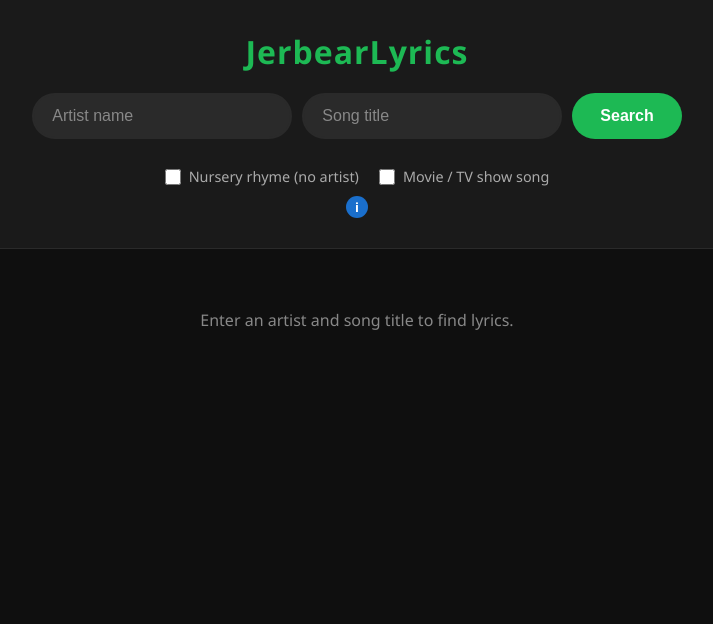
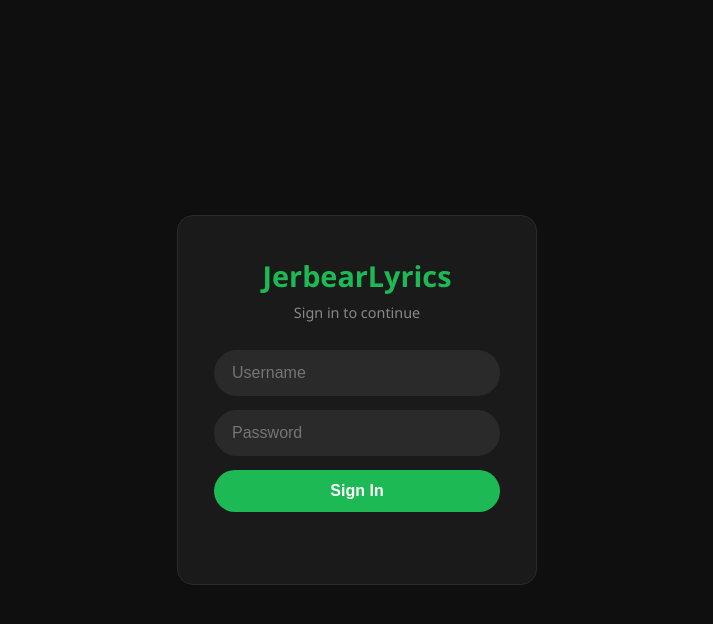
Before and after one commit to jeremythcheung/JerBearLyrics-Jeremy, a plain HTML site: page index.html in a window 1280 px wide. Shown: the whole page, without its empty margins (283-996 px from the left). Drawn offline with Linux system fonts and the light colour scheme.

Commit message:
Add login page

```diff
--- a/index.html
+++ b/index.html
@@ -235,9 +235,96 @@
             border: 6px solid transparent;
             border-top-color: #3a3a5a;
         }
+        #login-overlay {
+            position: fixed;
+            inset: 0;
+            background: #0f0f0f;
+            display: flex;
+            align-items: center;
+            justify-content: center;
+            z-index: 9999;
+        }
+
+        #login-box {
+            background: #1a1a1a;
+            border: 1px solid #2a2a2a;
+            border-radius: 16px;
+            padding: 40px 36px;
+            width: 100%;
+            max-width: 360px;
+            text-align: center;
+        }
+
+        #login-box h2 {
+            color: #1db954;
+            font-size: 1.8rem;
+            margin-bottom: 8px;
+        }
+
+        #login-box p {
+            color: #888;
+            font-size: 0.9rem;
+            margin-bottom: 28px;
+        }
+
+        #login-box input {
+            width: 100%;
+            padding: 12px 16px;
+            margin-bottom: 14px;
+            background: #2a2a2a;
+            border: 2px solid #2a2a2a;
+            border-radius: 30px;
+            color: #f0f0f0;
+            font-size: 1rem;
+            outline: none;
+            transition: border 0.2s;
+        }
+
+        #login-box input:focus {
+            border-color: #1db954;
+        }
+
+        #login-box button {
+            width: 100%;
+            padding: 12px;
+            background: #1db954;
+            color: #fff;
+            border: none;
+            border-radius: 30px;
+            font-size: 1rem;
+            font-weight: 600;
+            cursor: pointer;
+            transition: background 0.2s;
+        }
+
+        #login-box button:hover {
+            background: #17a348;
+        }
+
+        #login-error {
+            color: #ff6b6b;
+            font-size: 0.88rem;
+            margin-top: 12px;
+            min-height: 20px;
+        }
+
+        #main-content { display: none; }
     </style>
 </head>
 <body>
+
+    <div id="login-overlay">
+        <div id="login-box">
+            <h2>JerbearLyrics</h2>
+            <p>Sign in to continue</p>
+            <input type="text" id="login-username" placeholder="Username" autocomplete="username" />
+            <input type="password" id="login-password" placeholder="Password" autocomplete="current-password" />
+            <button onclick="doLogin()">Sign In</button>
+            <div id="login-error"></div>
+        </div>
+    </div>
+
+    <div id="main-content">
 
     <header>
         <h1>JerbearLyrics</h1>
@@ -1415,7 +1502,31 @@
         if ('serviceWorker' in navigator) {
             navigator.serviceWorker.register('./sw.js');
         }
+
+        const USERS = { "jeremy": "jerbear" };
+
+        function doLogin() {
+            const user = document.getElementById('login-username').value.trim();
+            const pass = document.getElementById('login-password').value;
+            if (USERS[user] && USERS[user] === pass) {
+                sessionStorage.setItem('jbl-auth', '1');
+                document.getElementById('login-overlay').style.display = 'none';
+                document.getElementById('main-content').style.display = 'block';
+            } else {
+                document.getElementById('login-error').textContent = 'Incorrect username or password.';
+            }
+        }
+
+        document.getElementById('login-password').addEventListener('keydown', e => {
+            if (e.key === 'Enter') doLogin();
+        });
+
+        if (sessionStorage.getItem('jbl-auth') === '1') {
+            document.getElementById('login-overlay').style.display = 'none';
+            document.getElementById('main-content').style.display = 'block';
+        }
     </script>
 
+    </div><!-- end main-content -->
 </body>
 </html>
```
